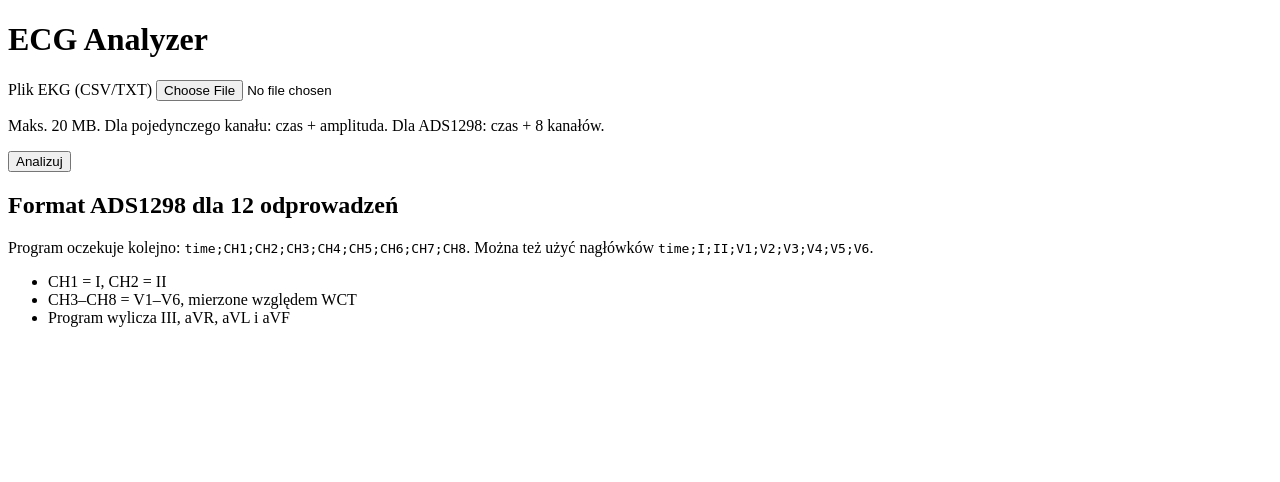
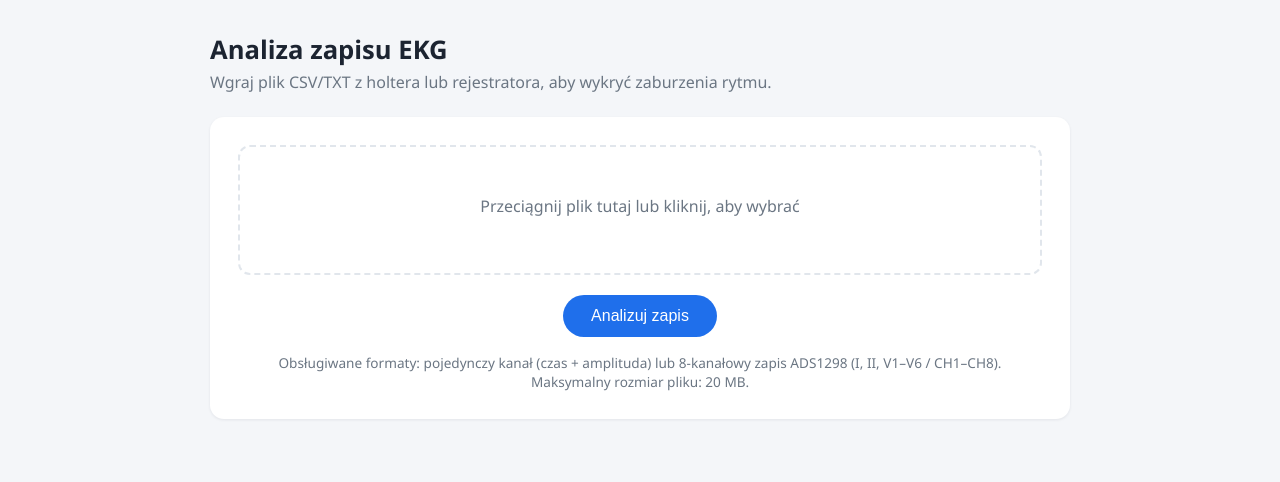
Before and after one commit to TronPL/EKG-v2, a Flask app: page / in a window 1280 px wide. Shown: the top 482 px of the page. Run offline with Flask 3, Linux system fonts and the light colour scheme.

Commit message:
Enhance application with improved file upload handling, update HTML templates for better user experience, and add deployment instructions for Windows

```diff
--- a/app.py
+++ b/app.py
@@ -26,7 +26,7 @@ def allowed_file(filename):
 
 @app.route("/")
 def index():
-    return render_template("index.html")
+    return render_template("index.html", max_upload_mb=MAX_UPLOAD_SIZE_MB)
 
 
 @app.route("/analyze", methods=["POST"])
--- /dev/null
+++ b/static/css/style.css
@@ -0,0 +1,265 @@
+:root {
+  --bg: #f4f6f9;
+  --card: #ffffff;
+  --ink: #1c2431;
+  --muted: #6b7683;
+  --accent: #1f6feb;
+  --accent-dark: #14539c;
+  --danger: #c62828;
+  --danger-bg: #fdecea;
+  --success: #1e7e34;
+  --success-bg: #e9f7ef;
+  --border: #e1e6ec;
+  --radius: 14px;
+}
+
+* {
+  box-sizing: border-box;
+}
+
+body {
+  margin: 0;
+  font-family: "Segoe UI", "Inter", Arial, sans-serif;
+  background: var(--bg);
+  color: var(--ink);
+}
+
+.page {
+  max-width: 900px;
+  margin: 0 auto;
+  padding: 32px 20px 64px;
+}
+
+.page-header {
+  display: flex;
+  align-items: baseline;
+  justify-content: space-between;
+  flex-wrap: wrap;
+  gap: 8px;
+  margin-bottom: 24px;
+}
+
+.page-header h1 {
+  margin: 0;
+  font-size: 1.6rem;
+}
+
+.subtitle {
+  color: var(--muted);
+  margin: 4px 0 0;
+}
+
+/* Flash messages */
+.flash-list {
+  margin-bottom: 20px;
+  display: flex;
+  flex-direction: column;
+  gap: 8px;
+}
+
+.flash {
+  padding: 12px 16px;
+  border-radius: 10px;
+  font-size: 0.95rem;
+}
+
+.flash-error {
+  background: var(--danger-bg);
+  color: var(--danger);
+  border: 1px solid #f3c1bd;
+}
+
+.flash-success {
+  background: var(--success-bg);
+  color: var(--success);
+  border: 1px solid #b9e3c6;
+}
+
+/* Upload card */
+.upload-card {
+  background: var(--card);
+  border-radius: var(--radius);
+  padding: 28px;
+  box-shadow: 0 1px 3px rgba(20, 30, 50, 0.08);
+}
+
+.dropzone {
+  display: flex;
+  flex-direction: column;
+  align-items: center;
+  justify-content: center;
+  gap: 8px;
+  padding: 48px 20px;
+  border: 2px dashed var(--border);
+  border-radius: 12px;
+  cursor: pointer;
+  text-align: center;
+  color: var(--muted);
+  transition: border-color 0.15s ease, background 0.15s ease;
+}
+
+.dropzone:hover,
+.dropzone.dragover {
+  border-color: var(--accent);
+  background: #f0f6ff;
+}
+
+.file-name {
+  font-weight: 600;
+  color: var(--ink);
+}
+
+.upload-actions {
+  margin-top: 20px;
+  display: flex;
+  justify-content: center;
+}
+
+.btn-primary {
+  display: inline-flex;
+  align-items: center;
+  gap: 10px;
+  background: var(--accent);
+  color: #fff;
+  border: none;
+  padding: 12px 28px;
+  border-radius: 999px;
+  font-size: 1rem;
+  cursor: pointer;
+  transition: background 0.15s ease;
+}
+
+.btn-primary:hover {
+  background: var(--accent-dark);
+}
+
+.btn-primary:disabled {
+  background: #9db8d8;
+  cursor: progress;
+}
+
+.btn-secondary {
+  color: var(--accent);
+  text-decoration: none;
+  font-weight: 600;
+  white-space: nowrap;
+}
+
+.btn-secondary:hover {
+  text-decoration: underline;
+}
+
+.spinner {
+  width: 16px;
+  height: 16px;
+  border: 2px solid rgba(255, 255, 255, 0.5);
+  border-top-color: #fff;
+  border-radius: 50%;
+  animation: spin 0.7s linear infinite;
+}
+
+@keyframes spin {
+  to { transform: rotate(360deg); }
+}
+
+.hint {
+  margin: 16px 0 0;
+  font-size: 0.85rem;
+  color: var(--muted);
+  text-align: center;
+}
+
+/* Results page */
+.summary-grid {
+  display: grid;
+  grid-template-columns: repeat(auto-fit, minmax(180px, 1fr));
+  gap: 12px;
+  margin-bottom: 28px;
+}
+
+.summary-card {
+  background: var(--card);
+  border-radius: 12px;
+  padding: 16px 18px;
+  box-shadow: 0 1px 3px rgba(20, 30, 50, 0.06);
+  display: flex;
+  flex-direction: column;
+  gap: 4px;
+}
+
+.summary-label {
+  font-size: 0.78rem;
+  text-transform: uppercase;
+  letter-spacing: 0.04em;
+  color: var(--muted);
+}
+
+.summary-value {
+  font-size: 1.3rem;
+  font-weight: 700;
+}
+
+section {
+  margin-bottom: 32px;
+}
+
+section h2 {
+  font-size: 1.1rem;
+  margin-bottom: 12px;
+}
+
+.results-list {
+  list-style: none;
+  margin: 0;
+  padding: 0;
+  display: flex;
+  flex-direction: column;
+  gap: 8px;
+}
+
+.result-item {
+  background: #fff4e5;
+  border: 1px solid #f5d9a8;
+  color: #7a4a00;
+  padding: 10px 14px;
+  border-radius: 10px;
+  font-size: 0.95rem;
+}
+
+.muted {
+  color: var(--muted);
+}
+
+.plot-section img.ecg-plot {
+  width: 100%;
+  border-radius: 12px;
+  border: 1px solid var(--border);
+  background: #fff;
+}
+
+.leads-table {
+  width: 100%;
+  border-collapse: collapse;
+  background: var(--card);
+  border-radius: 12px;
+  overflow: hidden;
+  box-shadow: 0 1px 3px rgba(20, 30, 50, 0.06);
+}
+
+.leads-table th,
+.leads-table td {
+  text-align: left;
+  padding: 10px 14px;
+  border-bottom: 1px solid var(--border);
+  font-size: 0.9rem;
+}
+
+.leads-table th {
+  background: #f0f3f7;
+  color: var(--muted);
+  font-weight: 600;
+}
+
+.leads-table tr:last-child td {
+  border-bottom: none;
+}
--- a/templates/index.html
+++ b/templates/index.html
@@ -1,29 +1,92 @@
-<!DOCTYPE html>
+<!doctype html>
 <html lang="pl">
+<head>
+  <meta charset="utf-8">
+  <meta name="viewport" content="width=device-width, initial-scale=1">
+  <title>Analiza EKG</title>
+  <link rel="stylesheet" href="{{ url_for('static', filename='css/style.css') }}">
+</head>
 <body>
+  <div class="page">
+    <header class="page-header">
+      <div>
+        <h1>Analiza zapisu EKG</h1>
+        <p class="subtitle">Wgraj plik CSV/TXT z holtera lub rejestratora, aby wykryć zaburzenia rytmu.</p>
+      </div>
+    </header>
 
-<h1>ECG Analyzer</h1>
+    {% with messages = get_flashed_messages(with_categories=true) %}
+      {% if messages %}
+        <div class="flash-list">
+          {% for category, message in messages %}
+            <div class="flash flash-{{ category }}">{{ message }}</div>
+          {% endfor %}
+        </div>
+      {% endif %}
+    {% endwith %}
 
-{% with messages = get_flashed_messages(with_categories=true) %}
-  {% for category, message in messages %}
-    <p role="alert">{{ message }}</p>
-  {% endfor %}
-{% endwith %}
+    <form id="upload-form" class="upload-card" action="{{ url_for('analyze') }}" method="post" enctype="multipart/form-data">
+      <label for="csv-input" id="dropzone" class="dropzone">
+        <span id="dropzone-text">Przeciągnij plik tutaj lub kliknij, aby wybrać</span>
+        <span id="file-name" class="file-name"></span>
+      </label>
+      <input id="csv-input" type="file" name="csv" accept=".csv,.txt" required hidden>
 
-<form action="{{ url_for('analyze') }}" method="post" enctype="multipart/form-data">
-    <label for="csv">Plik EKG (CSV/TXT)</label>
-    <input id="csv" type="file" name="csv" accept=".csv,.txt" required>
-    <p>Maks. 20 MB. Dla pojedynczego kanału: czas + amplituda. Dla ADS1298: czas + 8 kanałów.</p>
-    <button type="submit">Analizuj</button>
-</form>
+      <div class="upload-actions">
+        <button type="submit" id="submit-btn" class="btn-primary">
+          <span id="btn-text">Analizuj zapis</span>
+          <span id="btn-spinner" class="spinner" hidden></span>
+        </button>
+      </div>
+      <p class="hint">
+        Obsługiwane formaty: pojedynczy kanał (czas + amplituda) lub 8-kanałowy zapis ADS1298
+        (I, II, V1–V6 / CH1–CH8). Maksymalny rozmiar pliku: {{ max_upload_mb }} MB.
+      </p>
+    </form>
+  </div>
 
-<h2>Format ADS1298 dla 12 odprowadzeń</h2>
-<p>Program oczekuje kolejno: <code>time;CH1;CH2;CH3;CH4;CH5;CH6;CH7;CH8</code>. Można też użyć nagłówków <code>time;I;II;V1;V2;V3;V4;V5;V6</code>.</p>
-<ul>
-    <li>CH1 = I, CH2 = II</li>
-    <li>CH3–CH8 = V1–V6, mierzone względem WCT</li>
-    <li>Program wylicza III, aVR, aVL i aVF</li>
-</ul>
+  <script>
+    const input = document.getElementById('csv-input');
+    const dropzone = document.getElementById('dropzone');
+    const dropzoneText = document.getElementById('dropzone-text');
+    const fileNameEl = document.getElementById('file-name');
+    const form = document.getElementById('upload-form');
+    const submitBtn = document.getElementById('submit-btn');
+    const btnText = document.getElementById('btn-text');
+    const btnSpinner = document.getElementById('btn-spinner');
 
+    function showFile(file) {
+      if (file) {
+        dropzoneText.textContent = 'Wybrany plik:';
+        fileNameEl.textContent = file.name;
+      } else {
+        dropzoneText.textContent = 'Przeciągnij plik tutaj lub kliknij, aby wybrać';
+        fileNameEl.textContent = '';
+      }
+    }
+
+    input.addEventListener('change', () => showFile(input.files[0]));
+
+    ['dragover', 'dragleave', 'drop'].forEach((evt) => {
+      dropzone.addEventListener(evt, (e) => e.preventDefault());
+    });
+    dropzone.addEventListener('dragover', () => dropzone.classList.add('dragover'));
+    dropzone.addEventListener('dragleave', () => dropzone.classList.remove('dragover'));
+    dropzone.addEventListener('drop', (e) => {
+      dropzone.classList.remove('dragover');
+      const file = e.dataTransfer.files[0];
+      if (file) {
+        input.files = e.dataTransfer.files;
+        showFile(file);
+      }
+    });
+
+    form.addEventListener('submit', () => {
+      if (!input.files.length) return;
+      submitBtn.disabled = true;
+      btnText.textContent = 'Analizowanie...';
+      btnSpinner.hidden = false;
+    });
+  </script>
 </body>
 </html>
```
Also changed, not shown: DEPLOYMENT_WINDOWS.md (added, +114 -0 lines), requirements.txt (+7 -5 lines), serve.py (added, +25 -0 lines), templates/result.html (+76 -32 lines).
